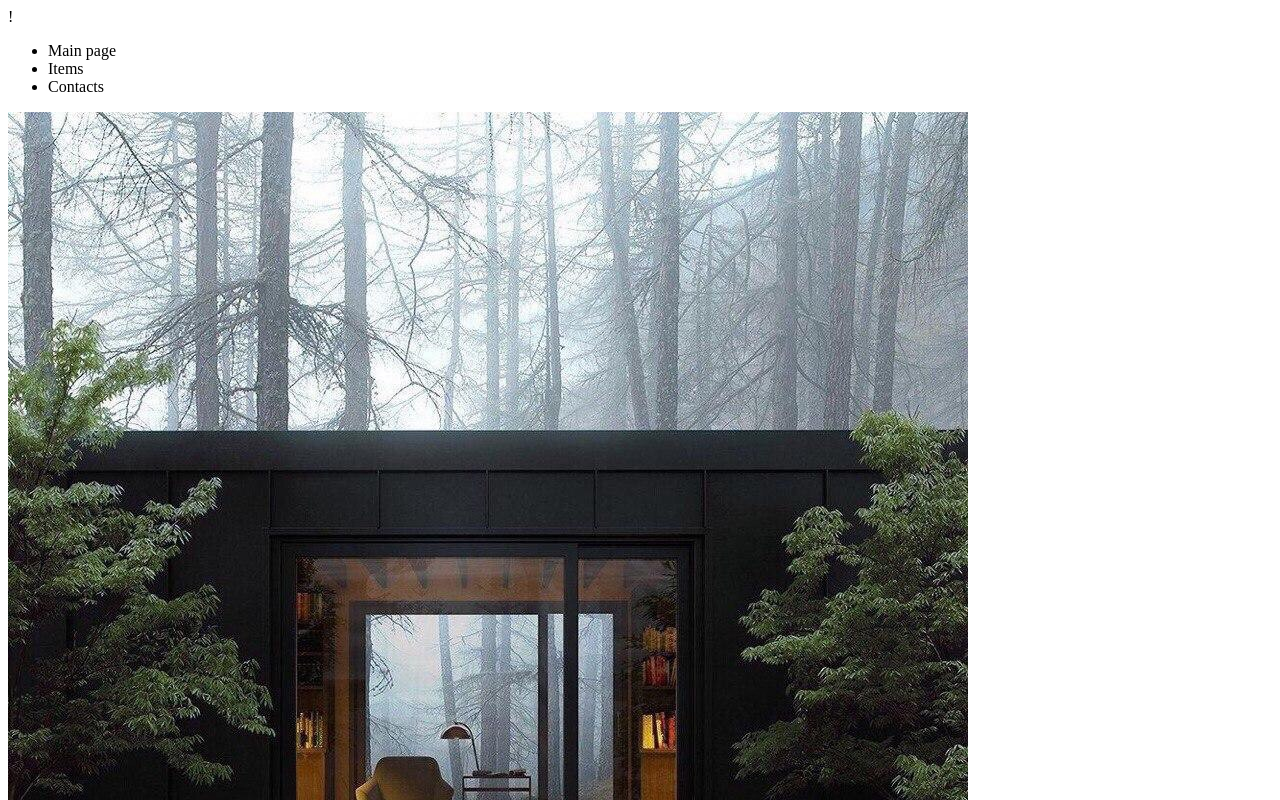
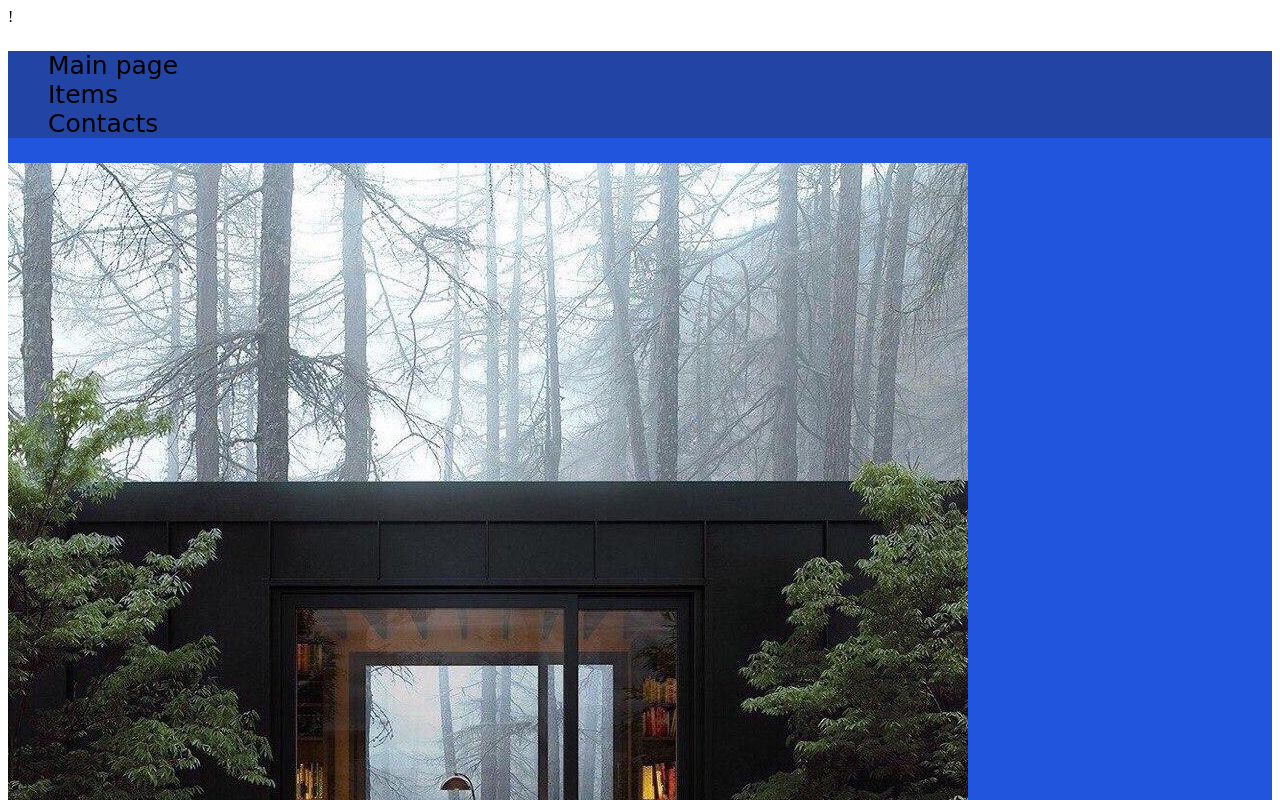
Before and after one commit to HannaMay/OOP_labs, a plain HTML site: page test web/index.html in a window 1280 px wide. Shown: the top 800 px of the page. Drawn offline with Linux system fonts and the light colour scheme; files whose address does not match are found by name.

Commit message:
Add charset

```diff
--- a/test web/index.html
+++ b/test web/index.html
@@ -1,7 +1,10 @@
 !<!DOCTYPE html>
 <html>
 <head>
+  <meta charset="utf-8">
   <title>Shop</title>
+  <link href="css/style.css" rel="stylesheet">
+
 </head>
 <body>
   <div class="container">
```
